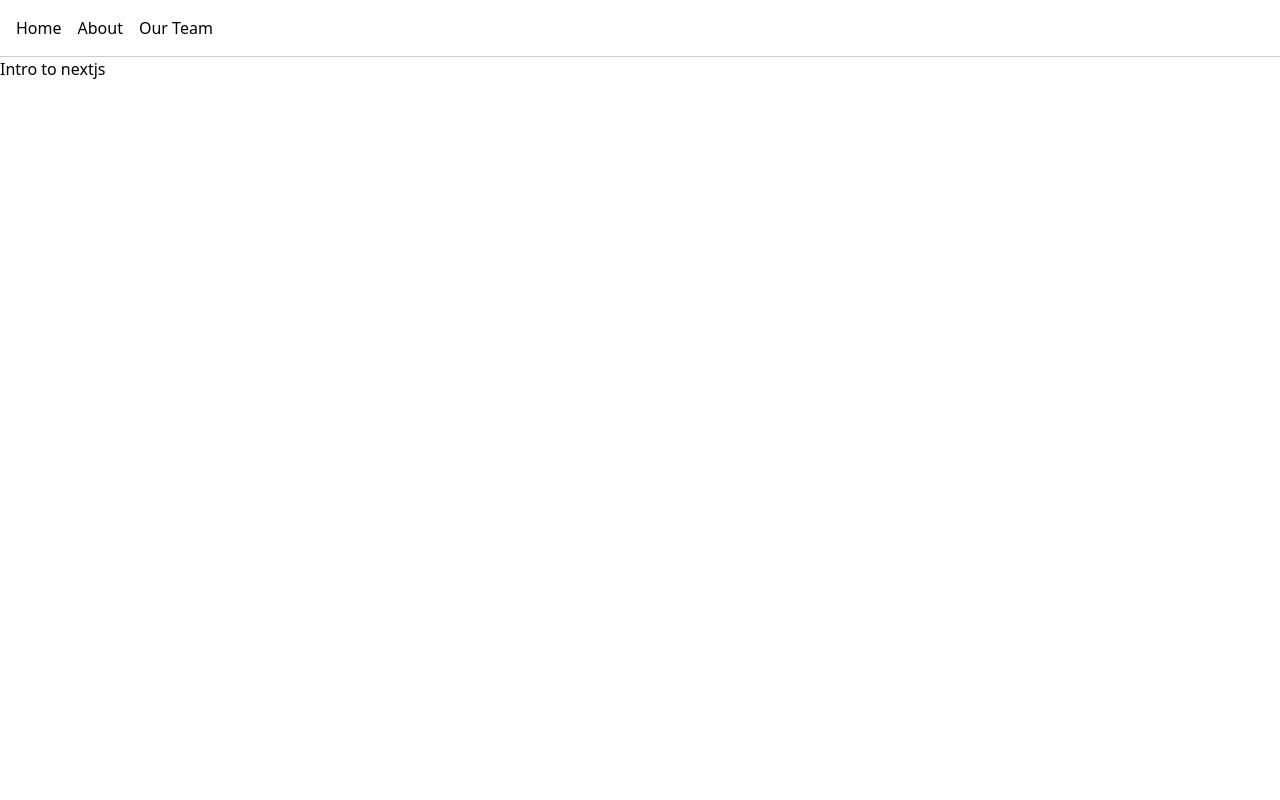
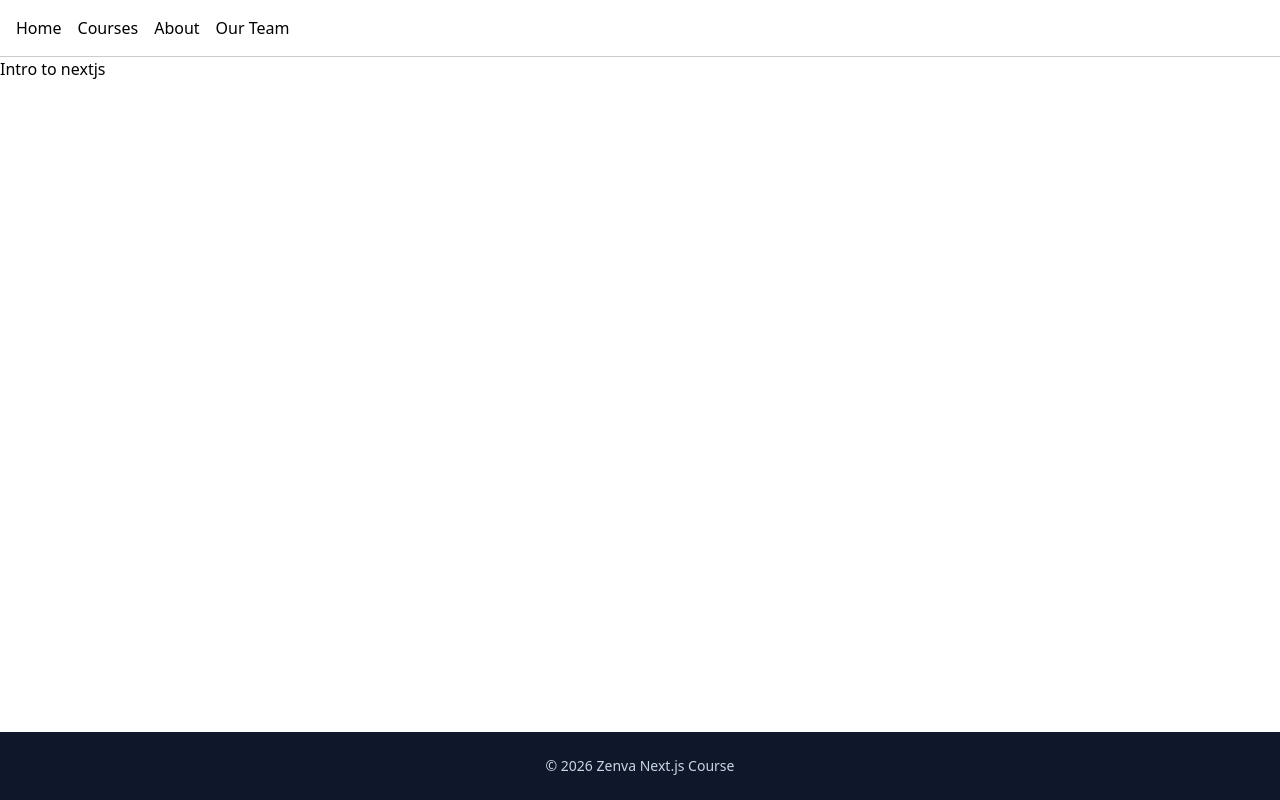
Before and after one commit to tarocee/intro-to-nextjs, a Next.js app: page / in a window 1280 px wide. Built offline with nearby package versions, Linux system fonts and the light colour scheme.

Commit message:
Create Dashboard page

```diff
--- /dev/null
+++ b/src/app/dashboard/page.js
@@ -0,0 +1,11 @@
+
+function dashboardPage() {
+  return (
+    <div>
+        <h1>User Dashboard</h1>
+        <p>This page is wrapped by both the RootLayout and the DashboardLayout.</p>
+    </div>
+  )
+}
+
+export default page
--- a/src/app/layout.js
+++ b/src/app/layout.js
@@ -1,7 +1,6 @@
 import "./globals.css";
-import Link from "next/link";
-
-
+import Navigation from "@/components/Navigation"
+import Footer from "@/components/Footer"
 export const metadata = {
   title: "Create Next App",
   description: "Generated by create next app",
@@ -11,19 +10,13 @@ export default function RootLayout({ children }) {
   return (
     <html
       lang="en"
+      className="h-full"
     >
       <body className="min-h-full flex flex-col">
-<header style={{ padding: "1rem", borderBottom: "1px solid #ccc" }}>
-          <nav>
-            <ul style={{ display: "flex", gap: "1rem", listStyle: "none" }}>
-              <li><Link href="/">Home</Link></li>
-              <li><Link href="/about">About</Link></li>
-              <li><Link href="/about/team">Our Team</Link></li>
-            </ul>
-          </nav>
-        </header>
+<Navigation/>
 
         {children}</body>
+        <Footer/>
     </html>
   );
 }
```
